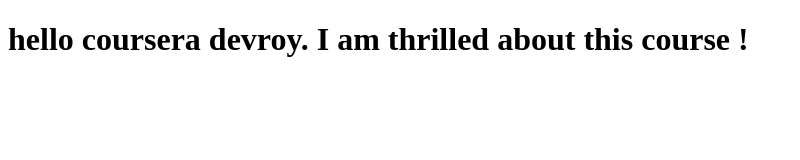
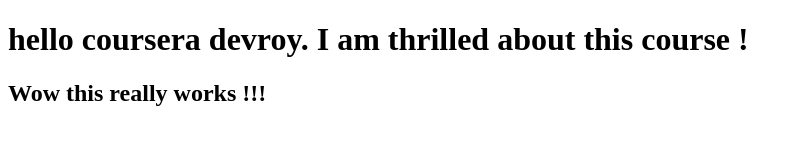
Before and after one commit to roydevan/Coursera-ng1, a plain HTML site: page index.html in a window 1280 px wide. Shown: the whole page, without its empty margins (0-800 px from the left). Drawn offline with Linux system fonts and the light colour scheme.

Commit message:
version 3

```diff
--- a/index.html
+++ b/index.html
@@ -6,5 +6,6 @@
   </head>
   <body>
 <h1>hello coursera devroy. I am thrilled about this course !</h1>
+<h2>Wow this really works !!!</h2>
   </body>
 </html>
```
